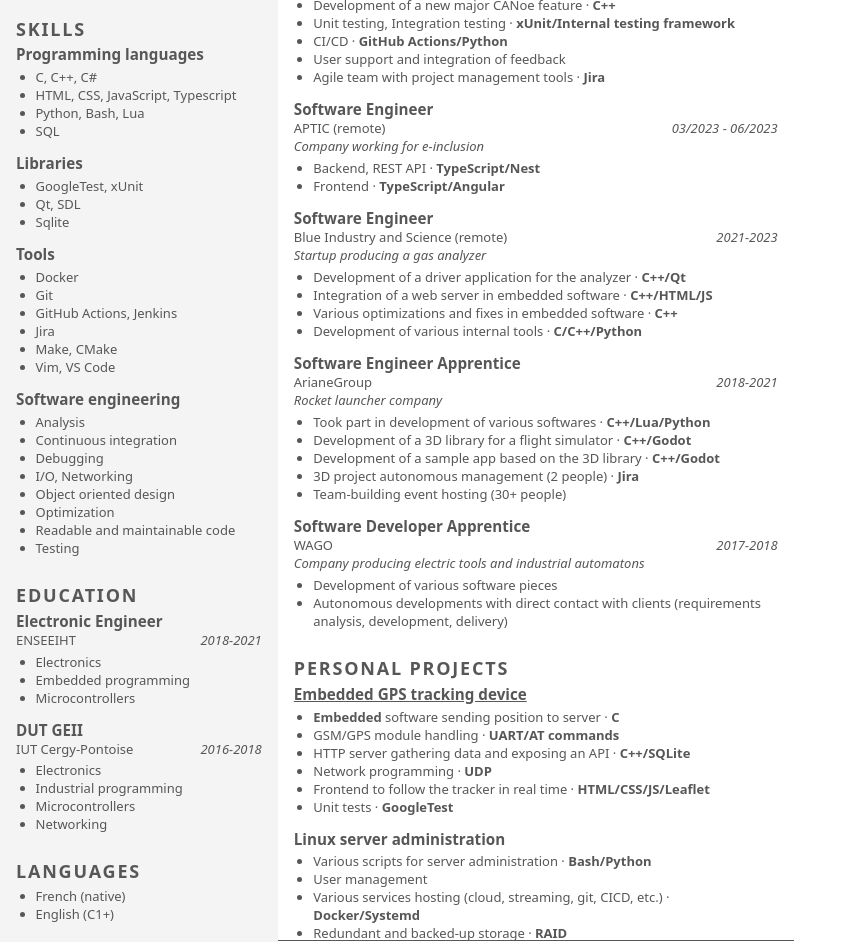
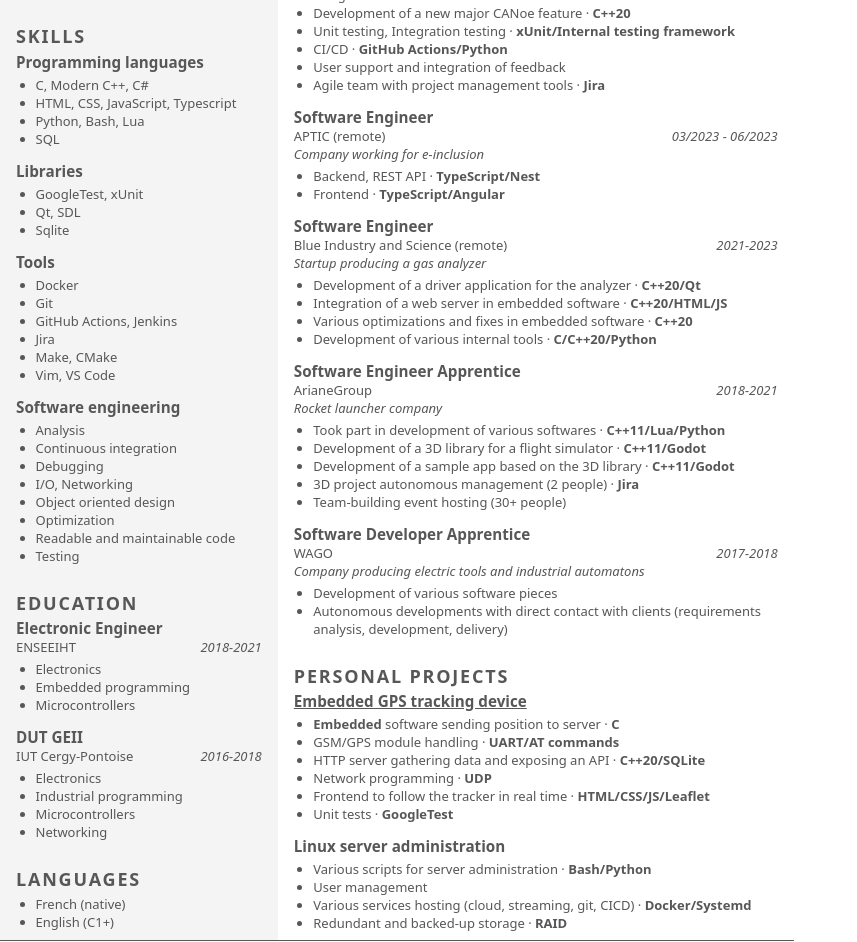
Before and after one commit to Zouizoui78/cv, a plain HTML site: page src/cv_zouiten_en.html in a window 1280 px wide. Shown: the part 183-1125 px from the top of the page, without its empty margins (0-857 px from the left). Drawn offline with Linux system fonts and the light colour scheme.

Commit message:
mention modern c++

```diff
--- a/src/cv_zouiten_en.html
+++ b/src/cv_zouiten_en.html
@@ -32,7 +32,7 @@
                 <section>
                     <h3>Programming languages</h3>
                     <ul>
-                        <li>C, C++, C#</li>
+                        <li>C, Modern C++, C#</li>
                         <li>HTML, CSS, JavaScript, Typescript</li>
                         <li>Python, Bash, Lua</li>
                         <li>SQL</li>
@@ -128,8 +128,8 @@
                     <h4>Editor of simulation and testing softwares</h4>
 
                     <ul>
-                        <li>Integration of the ASAM XIL API in the CANoe software &#183; <strong>C++/C#</strong></li>
-                        <li>Development of a new major CANoe feature &#183; <strong>C++</strong></li>
+                        <li>Integration of the ASAM XIL API in the CANoe software &#183; <strong>C++20/C#</strong></li>
+                        <li>Development of a new major CANoe feature &#183; <strong>C++20</strong></li>
                         <li>Unit testing, Integration testing &#183; <strong>xUnit/Internal testing framework</strong>
                         </li>
                         <li>CI/CD &#183; <strong>GitHub Actions/Python</strong></li>
@@ -161,10 +161,10 @@
                     <h4>Startup producing a gas analyzer</h4>
 
                     <ul>
-                        <li>Development of a driver application for the analyzer &#183; <strong>C++/Qt</strong></li>
-                        <li>Integration of a web server in embedded software &#183; <strong>C++/HTML/JS</strong></li>
-                        <li>Various optimizations and fixes in embedded software &#183; <strong>C++</strong></li>
-                        <li>Development of various internal tools &#183; <strong>C/C++/Python</strong></li>
+                        <li>Development of a driver application for the analyzer &#183; <strong>C++20/Qt</strong></li>
+                        <li>Integration of a web server in embedded software &#183; <strong>C++20/HTML/JS</strong></li>
+                        <li>Various optimizations and fixes in embedded software &#183; <strong>C++20</strong></li>
+                        <li>Development of various internal tools &#183; <strong>C/C++20/Python</strong></li>
                     </ul>
                 </section>
 
@@ -177,9 +177,9 @@
                     <h4>Rocket launcher company</h4>
 
                     <ul>
-                        <li>Took part in development of various softwares &#183; <strong>C++/Lua/Python</strong></li>
-                        <li>Development of a 3D library for a flight simulator &#183; <strong>C++/Godot</strong></li>
-                        <li>Development of a sample app based on the 3D library &#183; <strong>C++/Godot</strong></li>
+                        <li>Took part in development of various softwares &#183; <strong>C++11/Lua/Python</strong></li>
+                        <li>Development of a 3D library for a flight simulator &#183; <strong>C++11/Godot</strong></li>
+                        <li>Development of a sample app based on the 3D library &#183; <strong>C++11/Godot</strong></li>
                         <li>3D project autonomous management (2 people) &#183; <strong>Jira</strong></li>
                         <li>Team-building event hosting (30+ people)</li>
                     </ul>
@@ -209,7 +209,7 @@
                     <ul>
                         <li><strong>Embedded</strong> software sending position to server &#183; <strong>C</strong></li>
                         <li>GSM/GPS module handling &#183; <strong>UART/AT commands</strong></li>
-                        <li>HTTP server gathering data and exposing an API &#183; <strong>C++/SQLite</strong>
+                        <li>HTTP server gathering data and exposing an API &#183; <strong>C++20/SQLite</strong>
                         </li>
                         <li>Network programming &#183; <strong>UDP</strong></li>
                         <li>Frontend to follow the tracker in real time &#183; <strong>HTML/CSS/JS/Leaflet</strong></li>
@@ -222,7 +222,7 @@
                     <ul>
                         <li>Various scripts for server administration &#183; <strong>Bash/Python</strong></li>
                         <li>User management</li>
-                        <li>Various services hosting (cloud, streaming, git, CICD, etc.) &#183;
+                        <li>Various services hosting (cloud, streaming, git, CICD) &#183;
                             <strong>Docker/Systemd</strong>
                         </li>
                         <li>Redundant and backed-up storage &#183; <strong>RAID</strong></li>
```
Also changed, not shown: src/cv_zouiten_fr.html (+14 -12 lines).
